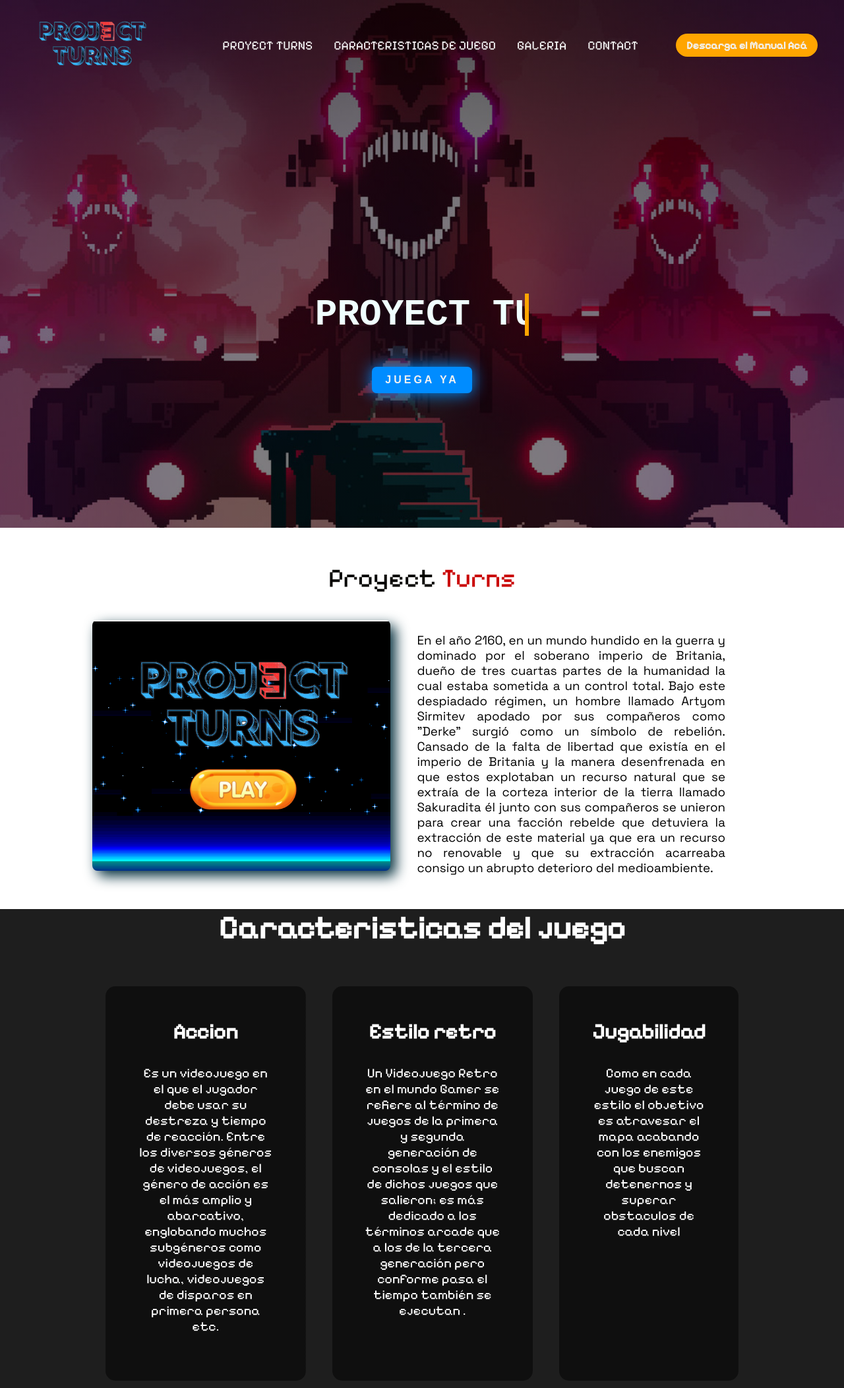
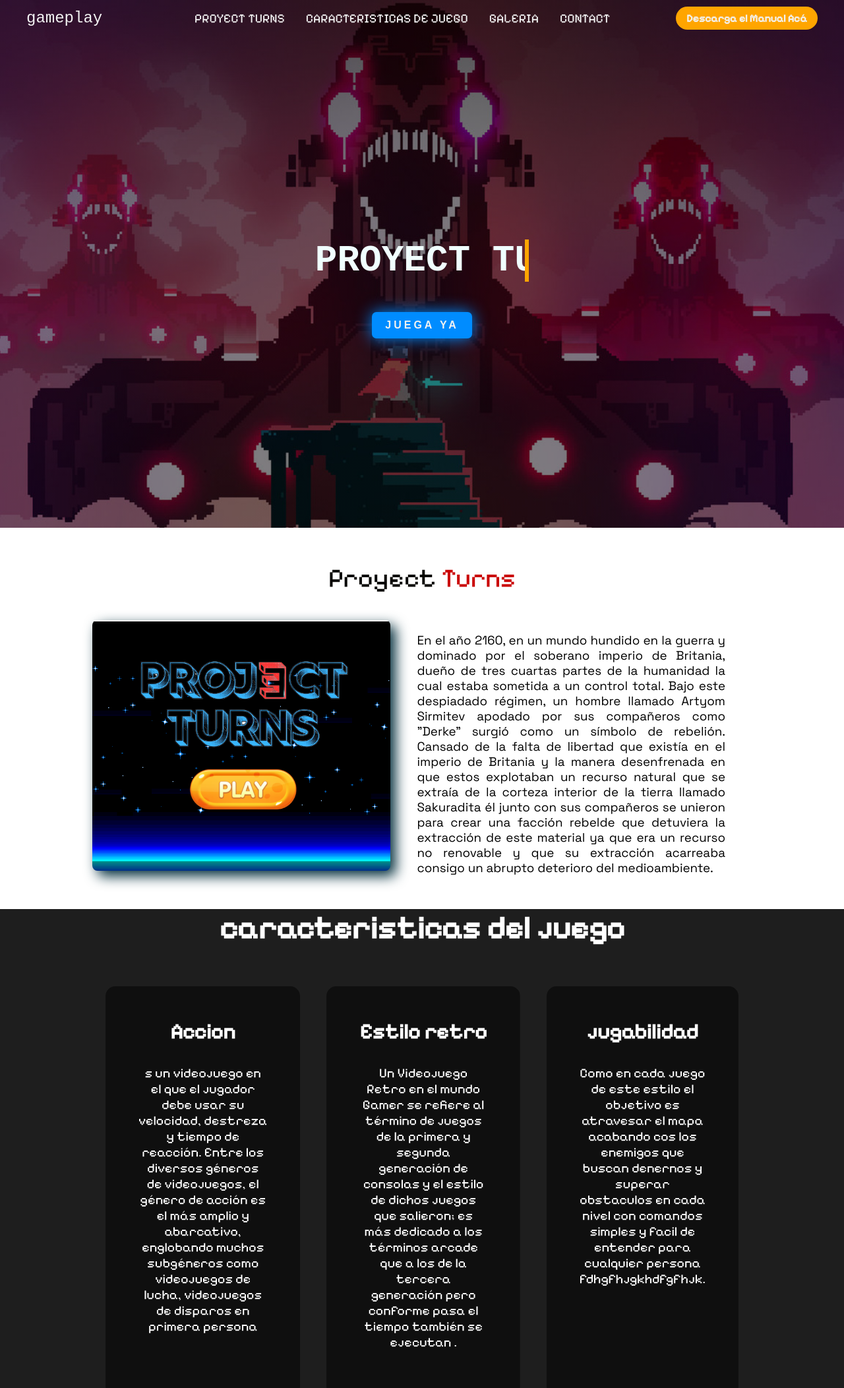
Before and after one commit to GowZenitAC/project-turns-site, a website built with Vite: page index.html in a window 1280 px wide. Shown: the top 2104 px of the page at 66% size. Built offline with nearby package versions, Linux system fonts and the light colour scheme; files whose address does not match are found by name.

Commit message:
Revert "Cambios menores"
This reverts commit a709c8934d0865179a2121feeab2225be3c92a39.

```diff
--- a/index.html
+++ b/index.html
@@ -25,7 +25,7 @@
         <header>
 
             <div class="navbar">
-                <div class="logo"><a href="#"><img src="img/title.png" alt=""></a></div>
+                <div class="logo"><a href="#">gameplay</a></div>
                 <ul class="links">
                     <li><a href="#info">PROYECT TURNS</a></li>
                     <li><a href="#caracteristicas">CARACTERISTICAS DE JUEGO</a></li>
@@ -87,14 +87,16 @@
 
     <section id="caracteristicas">
         <div class="container">
-            <h2>Caracteristicas del juego</h2>
+
+
+            <h2>caracteristicas del juego</h2>
             <div class="caract">
                 <div class="carta">
                     <h3>Accion</h3>
-                    <p>Es un videojuego en el que el jugador debe usar su destreza y tiempo de reacción. Entre
+                    <p>s un videojuego en el que el jugador debe usar su velocidad, destreza y tiempo de reacción. Entre
                         los diversos géneros de videojuegos, el género de acción es el más amplio y abarcativo,
                         englobando muchos subgéneros como videojuegos de lucha, videojuegos de disparos en primera
-                        persona etc.</p>
+                        persona</p>
                     <button class="cel">
                         <a href="#info">leer</a>
                     </button>
@@ -109,9 +111,9 @@
                     </button>
                 </div>
                 <div class="carta">
-                    <h3>Jugabilidad </h3>
-                    <p>Como en cada juego de este estilo el objetivo es atravesar el mapa acabando con los enemigos que
-                        buscan detenernos y superar obstaculos de cada nivel</p>
+                    <h3>jugabilidad </h3>
+                    <p>Como en cada juego de este estilo el objetivo es atravesar el mapa acabando cos los enemigos que
+                        buscan denernos y superar obstaculos en cada nivel con comandos simples y facil de entender para cualquier persona       fdhgfhjgkhdfgfhjk.</p>
                     <button class="cel">
                         <a href="#info">leer</a>
                     </button>
--- a/style.css
+++ b/style.css
@@ -159,8 +159,10 @@ header{
     justify-content: space-between;
 
 }
-.navbar .logo img{
-    width: 200px;
+.navbar .logo a{
+    font-size: 1.5rem;
+    font-weight:lighter;
+    font-family:'Courier New', Courier, monospace;
 }
 
 
@@ -237,13 +239,9 @@ header{
 }
 .navbar .toggle_btn{
     display: block;
-    /* margin-bottom: 50px; */
 }
 .dropdown_menu{
     display: block;
-}
-.navbar .logo img{
-    width: 100px;
 }
 }
 @media(max-width:992px){
@@ -733,7 +731,7 @@ footer {
     }
     .caract :hover{
         transform: translateY(-4px);
-        /* box-shadow: 0 1px 14px 2px rgb(0, 0, .15); */
+        box-shadow: 0 1px 14px 2px rgb(0, 0, .15);
     }
    .carta :hover .caract{
     transform: scale(1.1);
```
Also changed, not shown: public/img/title.png (deleted).
